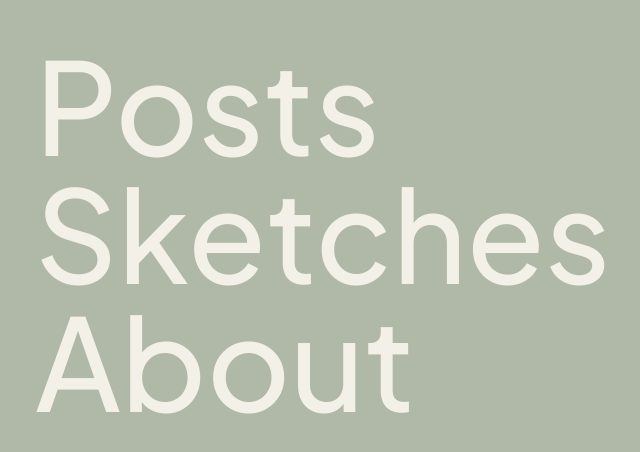
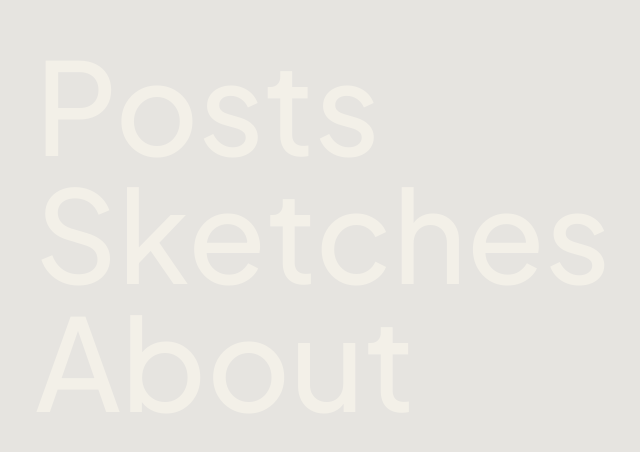
Before and after one commit to dinocosta/dino.codes.next, a Next.js app: page / in a window 1280 px wide. Shown: the part 296-748 px from the top of the page, without its empty margins (45-685 px from the left). Built offline with nearby package versions, Linux system fonts and the light colour scheme.

Commit message:
Replace _document.js with layout component

```diff
--- /dev/null
+++ b/components/layout.js
@@ -0,0 +1,15 @@
+import Head from 'next/head'
+import { Plus_Jakarta_Sans } from 'next/font/google';
+
+const jakarta = Plus_Jakarta_Sans({ subsets: ['latin'] });
+
+export default function Layout({ children }) {
+	return (
+		<div className={`px-5 md:px-10 lg:px-20 bg-light-gray min-h-screen ${jakarta.className}`}>
+			<Head>
+				<title>dino.codes</title>
+			</Head>
+			{children}
+		</div>
+	)
+}
--- a/pages/_app.js
+++ b/pages/_app.js
@@ -1,5 +1,10 @@
 import '@/styles/globals.css'
+import Layout from '../components/layout'
 
 export default function App({ Component, pageProps }) {
-  return <Component {...pageProps} />
+  return (
+		<Layout>
+			<Component {...pageProps} />
+		</Layout>
+	)
 }
--- a/pages/_document.js
+++ /dev/null
@@ -1,13 +0,0 @@
-import { Html, Head, Main, NextScript } from 'next/document'
-
-export default function Document() {
-  return (
-    <Html lang="en">
-      <Head />
-      <body className="bg-matcha">
-        <Main />
-        <NextScript />
-      </body>
-    </Html>
-  )
-}
--- a/pages/index.js
+++ b/pages/index.js
@@ -1,14 +1,11 @@
 import Image from 'next/image';
 import Link from 'next/link';
-import { Plus_Jakarta_Sans } from 'next/font/google';
-
-const jakarta = Plus_Jakarta_Sans({ subsets: ['latin'] });
 
 export default function Home() {
   return (
-		<div className={`flex min-h-screen p-5 md:p-10 lg:p-20 items-end ${jakarta.className}`}>
+		<div className="flex min-h-screen items-end">
 			<div className="mb-auto"></div>
-			<div>
+			<div className="mb-5 md:mb-10 lg:mb-20">
 				<Link href="/" className="link">Posts</Link>
 				<Link href="/sketches" className="link">Sketches</Link>
 				<Link href="/" className="link">About</Link>
```
Also changed, not shown: 1 other file (tests, documents, lock files or other folders).
